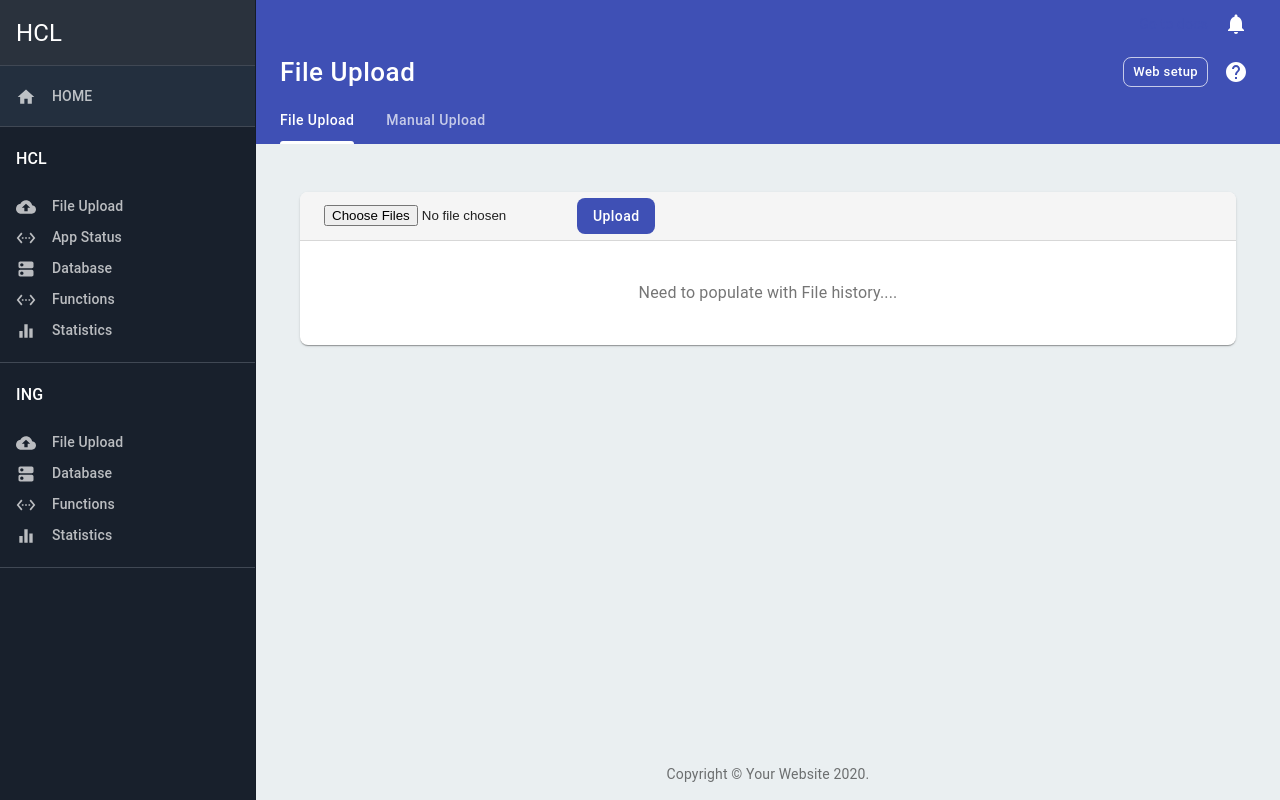
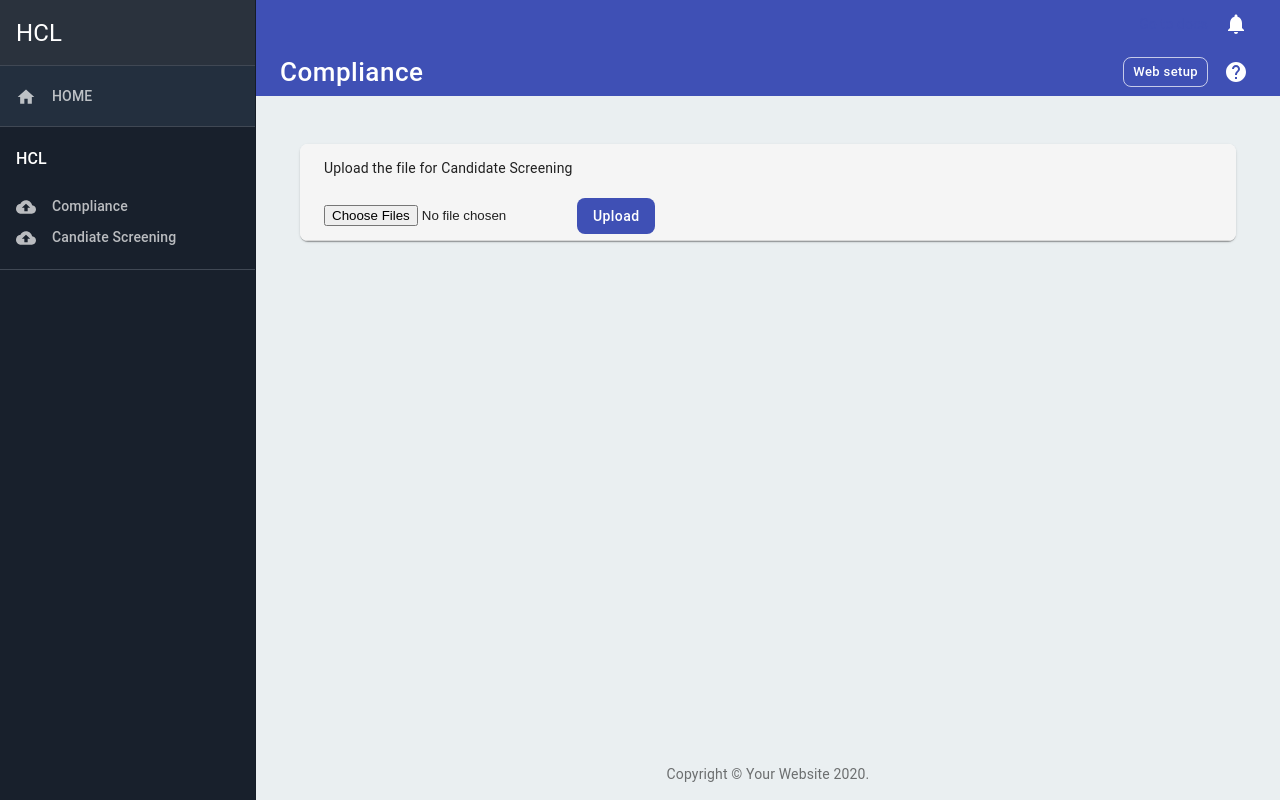
Before and after one commit to siva3060/paperbase, a React (Create React App) app: page / in a window 1280 px wide. Built offline with nearby package versions, Linux system fonts and the light colour scheme.

Commit message:
Made changes made from specific to Generice File upload as per requirements
TOD0 : pass the URL dynamically to the respective service

```diff
--- a/src/Content.js
+++ b/src/Content.js
@@ -32,21 +32,21 @@
 
 function Content(props) {
   const { classes } = props;
+  const msg = "Upload the file for "
+
 
   return (
     <Paper className={classes.paper}>
       <AppBar className={classes.searchBar} position="static"
       color="default" elevation={0}>
         <Toolbar>
+          <p> {msg + props.contentFeed}</p>
+        </Toolbar>
+        <Toolbar>
           <FileUpload/>
         </Toolbar>
       </AppBar>
       {/* //Recent upload history */}
-      <div className={classes.contentWrapper}>
-        <Typography color="textSecondary" align="center">
-         Need to populate with File history....
-        </Typography>
-      </div>
     </Paper>
   );
 }
--- a/src/Header.js
+++ b/src/Header.js
@@ -36,7 +36,6 @@
     <React.Fragment>
       <AppBarHeader />
       <AppBarBody data = {props.headerBodyData} />
-      <AppBarTail data = {props.headerBodyData} handleTabChange = {props.handleTabChange}/>
     </React.Fragment>
   );
 }
--- a/src/Navigator.js
+++ b/src/Navigator.js
@@ -21,22 +21,9 @@
   {
     id: 'HCL',
     children: [
-      {id :'File Upload', icon : <CloudUploadIcon /> },
-      { id: 'App Status', icon: <SettingsEthernetIcon /> },
-      { id: 'Database', icon: <DnsRoundedIcon /> },
-      { id: 'Functions', icon: <SettingsEthernetIcon /> },
-      {id :'Statistics', icon : < EqualizerIcon/> },
+      {id :'Compliance ', icon : <CloudUploadIcon /> },
+      {id :'Candiate Screening', icon : <CloudUploadIcon /> },
 
-    ],
-  },
-  {
-    id: 'ING',
-    children: [
-
-      {id :'File Upload', icon : <CloudUploadIcon /> },
-      { id: 'Database', icon: <DnsRoundedIcon /> },
-      { id: 'Functions', icon: <SettingsEthernetIcon /> },
-      {id :'Statistics', icon : < EqualizerIcon/> },
     ],
   },
 ];
@@ -120,7 +107,7 @@
               <ListItem
                 key={childId}
                 button
-                onClick = {()=> props.handleclick(id,childId)}
+                onClick = {()=> props.handleclick(childId)}
                 className={clsx(classes.item, active && classes.itemActiveItem)}
                 //Implement the on click function here
               >
--- a/src/Paperbase.js
+++ b/src/Paperbase.js
@@ -171,16 +171,15 @@
   const { classes } = props;
 
   const [mobileOpen, setMobileOpen] = React.useState(false);
-  const [headerBodyData,setHeaderBodyData] = React.useState("File Upload");
-
-  const [pageContent,setPageContent] = React.useState("File Upload");
+  const [headerBodyData,setHeaderBodyData] = React.useState("Compliance ");
+  const [pageContent,setPageContent] = React.useState("Candidate Screening");
 
 
   const handleTabChange = ()=>{
       setPageContent()
   }
 
-  const parentHandleClick = (parent,child)=>{
+  const parentHandleClick = (child)=>{
       setHeaderBodyData(child);
       setPageContent(child);
    };
@@ -215,7 +214,6 @@
         <div className={classes.app}>
           <Header
           headerBodyData = {headerBodyData}
-          handleTabChange = {handleTabChange}
           onDrawerToggle={handleDrawerToggle}
           />
           <main className={classes.main}>
```
